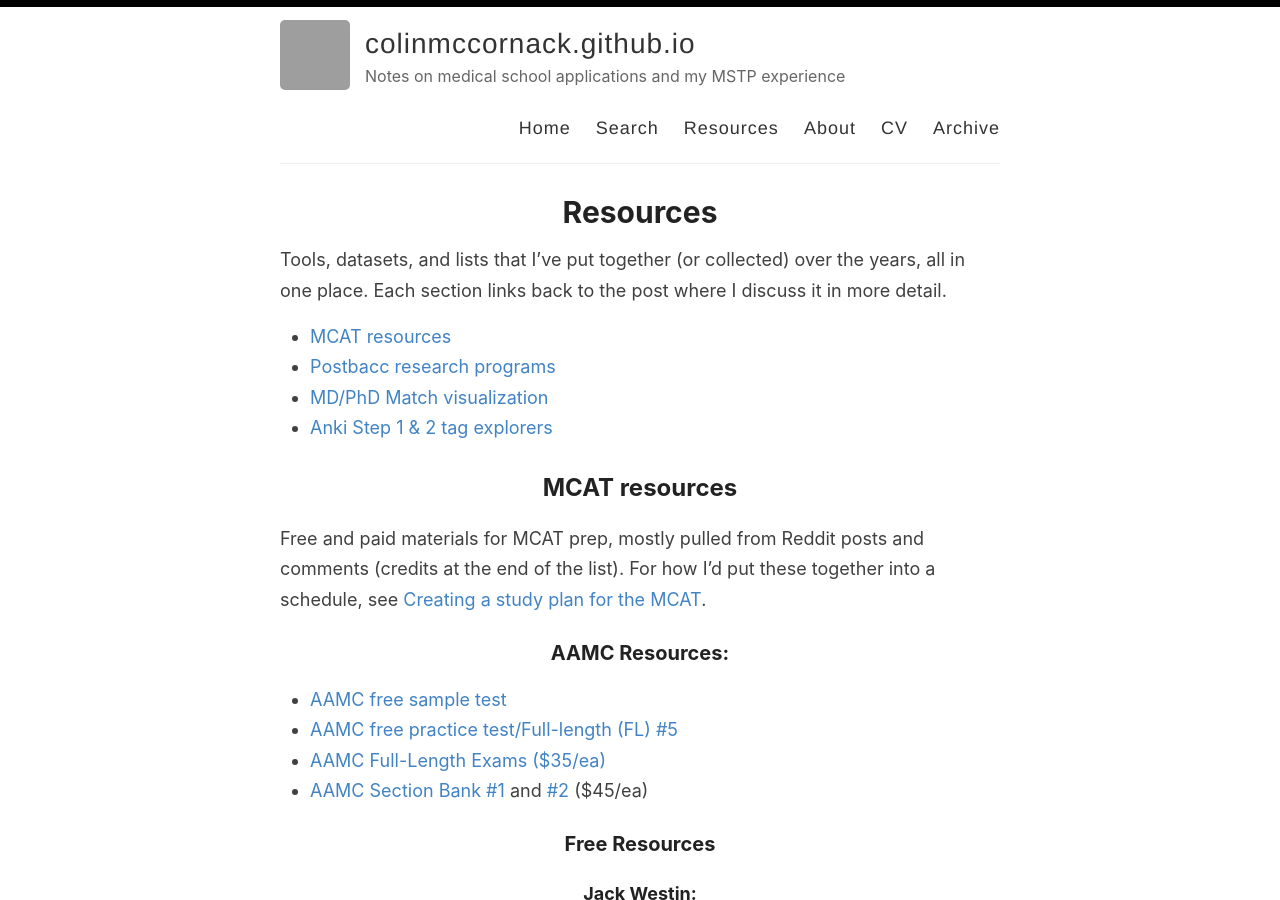
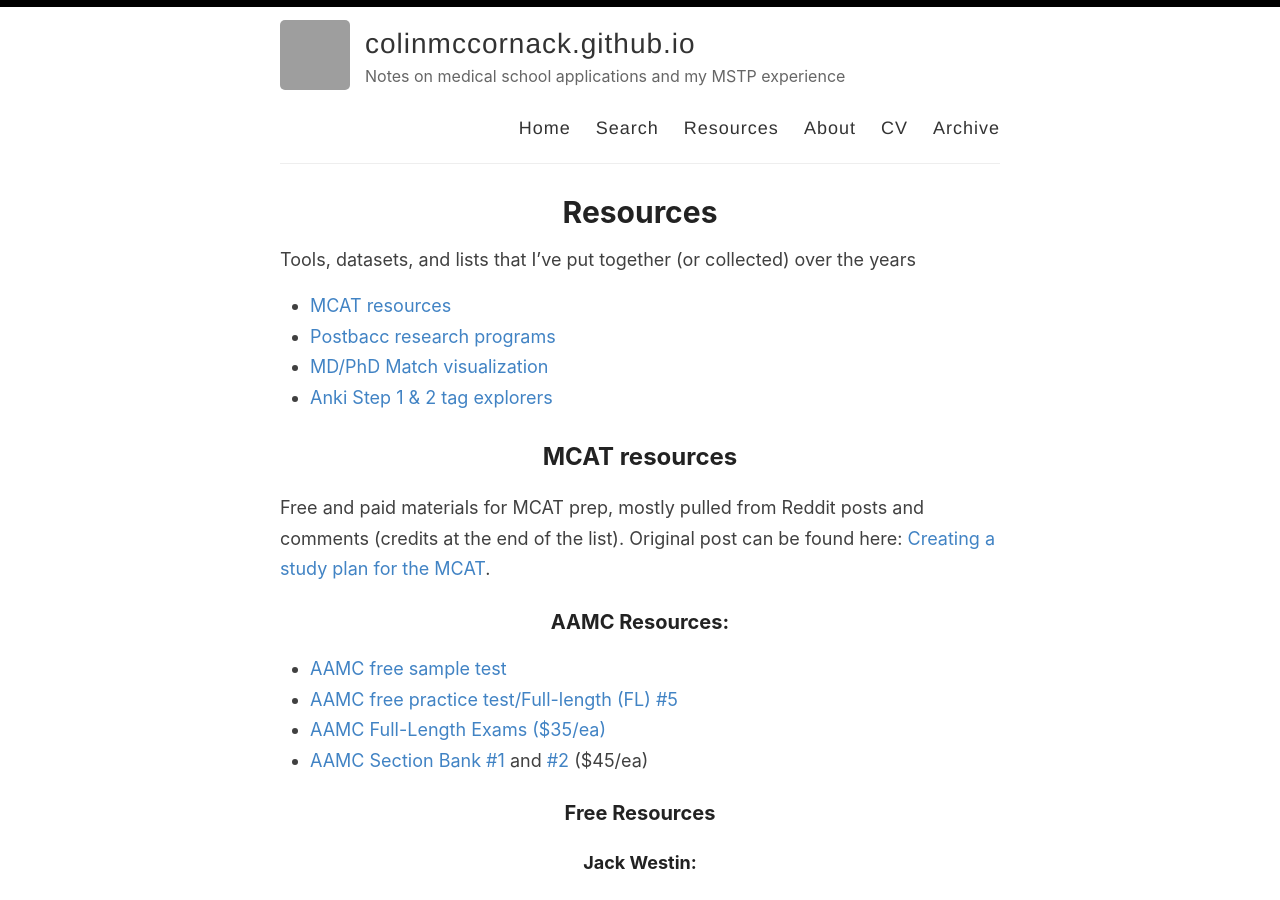
Before and after one commit to colinmccornack/colinmccornack.github.io, a Jekyll site: the page built from _pages/resources.md, in a window 1280 px wide and 900 px high. Built offline with Jekyll 4.4.1, drawn with Linux system fonts in a browser that asks for light colours; some of the changed text lies outside the part shown; grey boxes are pictures that could not be loaded.

Commit message:
Updated descriptions of resources page

```diff
--- a/_pages/resources.md
+++ b/_pages/resources.md
@@ -4,7 +4,7 @@
 permalink: /resources/
 ---
 
-Tools, datasets, and lists that I've put together (or collected) over the years, all in one place. Each section links back to the post where I discuss it in more detail.
+Tools, datasets, and lists that I've put together (or collected) over the years
 
 * [MCAT resources](#mcat-resources)
 * [Postbacc research programs](#postbacc-research-programs)
@@ -13,17 +13,17 @@
 
 ## MCAT resources
 
-Free and paid materials for MCAT prep, mostly pulled from Reddit posts and comments (credits at the end of the list). For how I'd put these together into a schedule, see [Creating a study plan for the MCAT]({{ site.baseurl }}{% post_url 2025-04-20-MCAT-Study-Plan %}).
+Free and paid materials for MCAT prep, mostly pulled from Reddit posts and comments (credits at the end of the list). Original post can be found here: [Creating a study plan for the MCAT]({{ site.baseurl }}{% post_url 2025-04-20-MCAT-Study-Plan %}).
 
 {% include mcat-resources.md heading="###" %}
 
 ## Postbacc research programs
 
-A [semi-updated spreadsheet of postbacc research programs](https://docs.google.com/spreadsheets/d/1Gd_M-fJQg7LHXZulluaqGmmdmZQdZPyEJAV2fgYiYB4/edit?usp=sharing), including PREP programs and the NIH IRTA, which I plan to update in Fall 2026. Fewer than a third of the PREP programs survived the recent funding cuts. The background is in [PREP programs and the changing postbacc research pipeline]({{ site.baseurl }}{% post_url 2026-03-22-PREP-program-cuts %}).
+A [semi-updated spreadsheet of postbacc research programs](https://docs.google.com/spreadsheets/d/1Gd_M-fJQg7LHXZulluaqGmmdmZQdZPyEJAV2fgYiYB4/edit?usp=sharing), including PREP programs and the NIH IRTA, which I plan to update in Fall 2026. Fewer than a third of the PREP programs survived the recent funding cuts. Original post can be found here: [PREP programs and the changing postbacc research pipeline]({{ site.baseurl }}{% post_url 2026-03-22-PREP-program-cuts %}).
 
 ## MD/PhD Match visualization
 
-An [interactive chart](https://crmcc.shinyapps.io/mdphd_sankey/) of how many MD/PhD graduates are training in each ACGME specialty, from 2016 to 2024, built from the AAMC Report on Residents (Table B4). The [combined data table](https://docs.google.com/spreadsheets/d/1J4K8jrtcZGh5sfINoER7WhcENUjd57EAxHsJ1qA1E0c/edit?usp=sharing) is also available. The chart is embedded in [Visualizing the MD/PhD Match]({{ site.baseurl }}{% post_url 2026-05-03-Visualizing-the-MD-PhD-Match %}).
+An [interactive chart](https://crmcc.shinyapps.io/mdphd_sankey/) of how many MD/PhD graduates are training in each ACGME specialty, from 2016 to 2024, built from the AAMC Report on Residents (Table B4). The [combined data table](https://docs.google.com/spreadsheets/d/1J4K8jrtcZGh5sfINoER7WhcENUjd57EAxHsJ1qA1E0c/edit?usp=sharing) is also available. Original post can be found here: [Visualizing the MD/PhD Match]({{ site.baseurl }}{% post_url 2026-05-03-Visualizing-the-MD-PhD-Match %}).
 
 ## Anki Step 1 & 2 tag explorers
 
```
